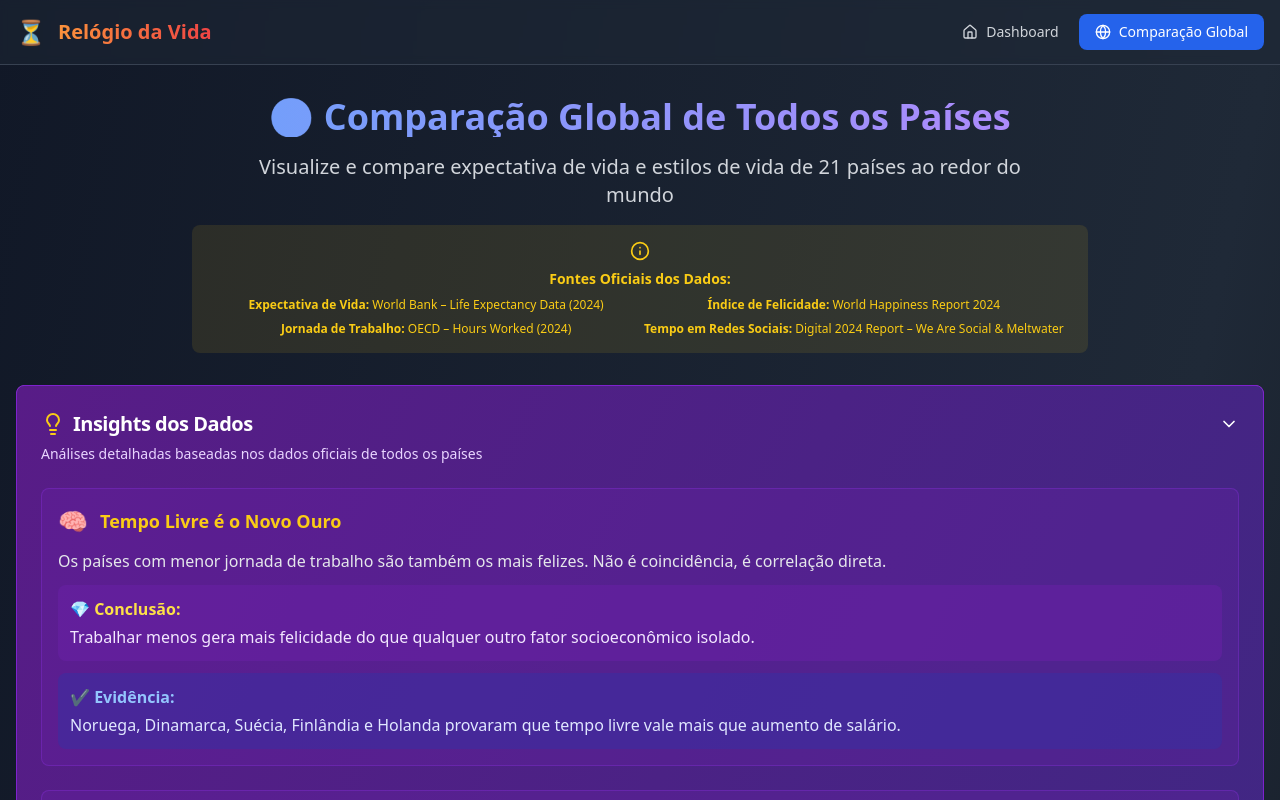
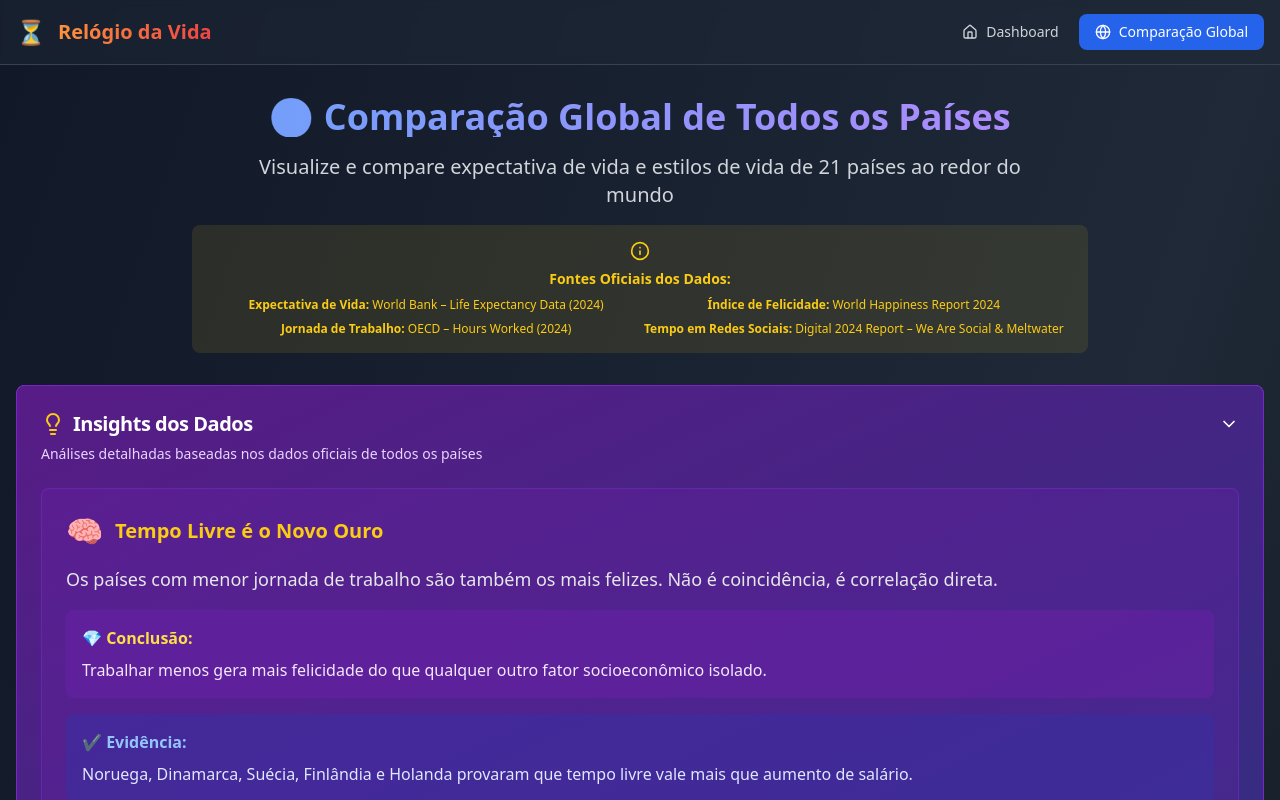
Before and after one commit to LauraMattz/your-life-in-data, a React (Vite) app: page /comparacao in a window 1280 px wide. Both pictures are taken after a click on the element 640 px from the left and 437 px from the top of the page. Shown: the top 800 px of the page. Built offline with nearby package versions, Linux system fonts and the light colour scheme.

Commit message:
feat: Implement single insight display with button
Display one insight at a time with a button to reveal another.

```diff
--- a/src/pages/ComparacaoGlobalPage.tsx
+++ b/src/pages/ComparacaoGlobalPage.tsx
@@ -5,7 +5,7 @@ import { Select, SelectContent, SelectItem, SelectTrigger, SelectValue } from '@
 import { Button } from '@/components/ui/button';
 import { Collapsible, CollapsibleContent, CollapsibleTrigger } from '@/components/ui/collapsible';
 import { Navigation } from '@/components/Navigation';
-import { Globe, TrendingUp, Heart, Clock, Users, Info, Filter, ChevronUp, ChevronDown, BarChart3, Activity, Lightbulb, ChevronRight } from 'lucide-react';
+import { Globe, TrendingUp, Heart, Clock, Users, Info, Filter, ChevronUp, ChevronDown, BarChart3, Activity, Lightbulb, ChevronRight, Shuffle } from 'lucide-react';
 import { ChartContainer, ChartTooltip, ChartTooltipContent } from '@/components/ui/chart';
 import { BarChart, Bar, XAxis, YAxis, ResponsiveContainer, ScatterChart, Scatter } from 'recharts';
 
@@ -275,6 +275,7 @@ const ComparacaoGlobalPage = () => {
   const [regionFilter, setRegionFilter] = useState<string>('all');
   const [minExpectancy, setMinExpectancy] = useState<string>('all');
   const [isInsightsOpen, setIsInsightsOpen] = useState(false);
+  const [currentInsightIndex, setCurrentInsightIndex] = useState(0);
 
   // Classificação por região
   const countryRegions = {
@@ -368,6 +369,14 @@ const ComparacaoGlobalPage = () => {
       displayName: country.flag
     }));
 
+  const drawRandomInsight = () => {
+    let newIndex;
+    do {
+      newIndex = Math.floor(Math.random() * insights.length);
+    } while (newIndex === currentInsightIndex && insights.length > 1);
+    setCurrentInsightIndex(newIndex);
+  };
+
   return (
     <div className="min-h-screen bg-gradient-to-br from-gray-900 via-gray-800 to-black text-white">
       <Navigation />
@@ -396,7 +405,7 @@ const ComparacaoGlobalPage = () => {
           </div>
         </div>
 
-        {/* Insights dos Dados - Collapsible */}
+        {/* Insights dos Dados - Collapsible com Sorteio */}
         <Card className="bg-gradient-to-br from-purple-900 to-indigo-900 border-purple-700 mb-8">
           <Collapsible open={isInsightsOpen} onOpenChange={setIsInsightsOpen}>
             <CollapsibleTrigger asChild>
@@ -416,26 +425,40 @@ const ComparacaoGlobalPage = () => {
             <CollapsibleContent>
               <CardContent>
                 <div className="space-y-6">
-                  {insights.map((insight) => (
-                    <div
-                      key={insight.id}
-                      className="bg-purple-800/30 rounded-lg border border-purple-600/30 p-4"
-                    >
-                      <div className="flex items-center gap-3 mb-3">
-                        <span className="text-2xl">{insight.emoji}</span>
-                        <span className="text-yellow-400 font-semibold text-lg">{insight.title}</span>
-                      </div>
-                      <p className="text-gray-200 mb-3">{insight.content}</p>
-                      <div className="bg-purple-800/50 rounded-lg p-3 mb-3">
-                        <p className="text-yellow-300 font-semibold mb-1">💎 Conclusão:</p>
-                        <p className="text-purple-100">{insight.conclusion}</p>
-                      </div>
-                      <div className="bg-indigo-800/50 rounded-lg p-3">
-                        <p className="text-blue-300 font-semibold mb-1">✔️ Evidência:</p>
-                        <p className="text-indigo-100">{insight.evidence}</p>
-                      </div>
+                  {/* Insight Atual */}
+                  <div className="bg-purple-800/30 rounded-lg border border-purple-600/30 p-6">
+                    <div className="flex items-center gap-3 mb-4">
+                      <span className="text-3xl">{insights[currentInsightIndex].emoji}</span>
+                      <span className="text-yellow-400 font-semibold text-xl">{insights[currentInsightIndex].title}</span>
                     </div>
-                  ))}
+                    <p className="text-gray-200 mb-4 text-lg leading-relaxed">{insights[currentInsightIndex].content}</p>
+                    <div className="bg-purple-800/50 rounded-lg p-4 mb-4">
+                      <p className="text-yellow-300 font-semibold mb-2">💎 Conclusão:</p>
+                      <p className="text-purple-100">{insights[currentInsightIndex].conclusion}</p>
+                    </div>
+                    <div className="bg-indigo-800/50 rounded-lg p-4 mb-6">
+                      <p className="text-blue-300 font-semibold mb-2">✔️ Evidência:</p>
+                      <p className="text-indigo-100">{insights[currentInsightIndex].evidence}</p>
+                    </div>
+
+                    {/* Botão de Sortear */}
+                    <div className="flex justify-center">
+                      <Button
+                        onClick={drawRandomInsight}
+                        className="bg-gradient-to-r from-yellow-500 to-orange-500 hover:from-yellow-600 hover:to-orange-600 text-white font-semibold px-6 py-2 rounded-lg transition-all duration-300 transform hover:scale-105 flex items-center gap-2"
+                      >
+                        <Shuffle className="w-4 h-4" />
+                        Sortear Outro Insight
+                      </Button>
+                    </div>
+
+                    {/* Contador de Insights */}
+                    <div className="text-center mt-4">
+                      <span className="text-purple-300 text-sm">
+                        Insight {currentInsightIndex + 1} de {insights.length}
+                      </span>
+                    </div>
+                  </div>
                 </div>
               </CardContent>
             </CollapsibleContent>
```
